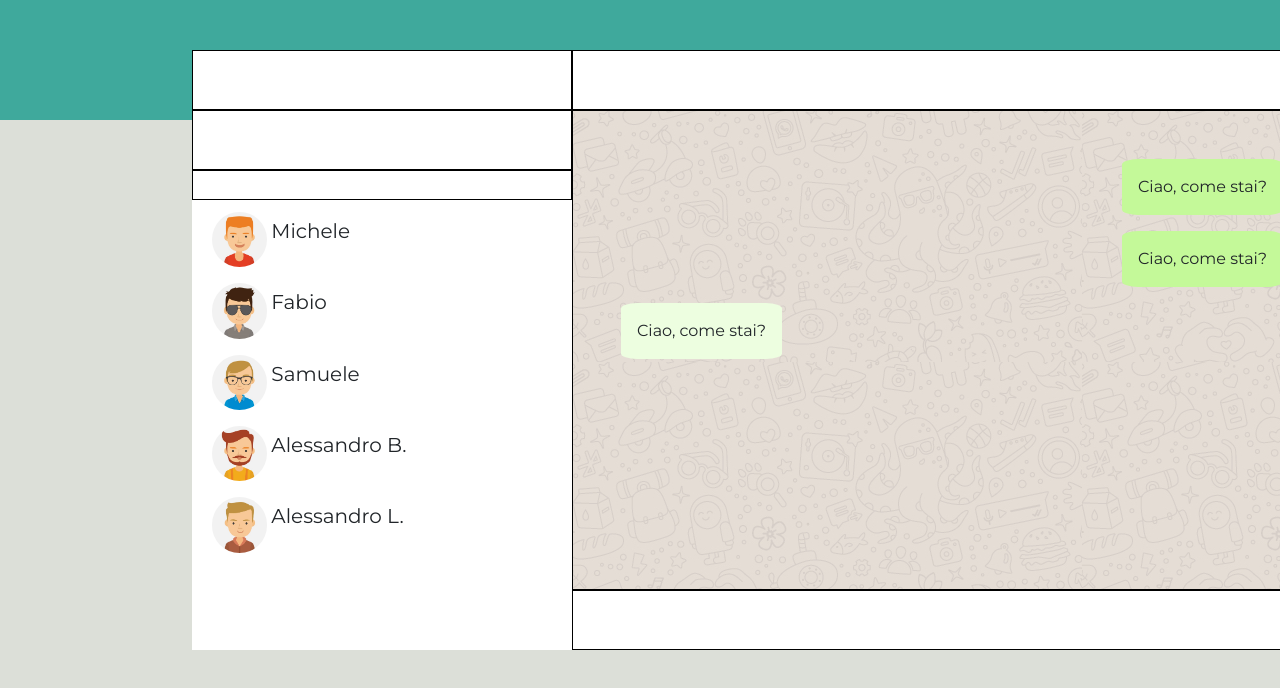
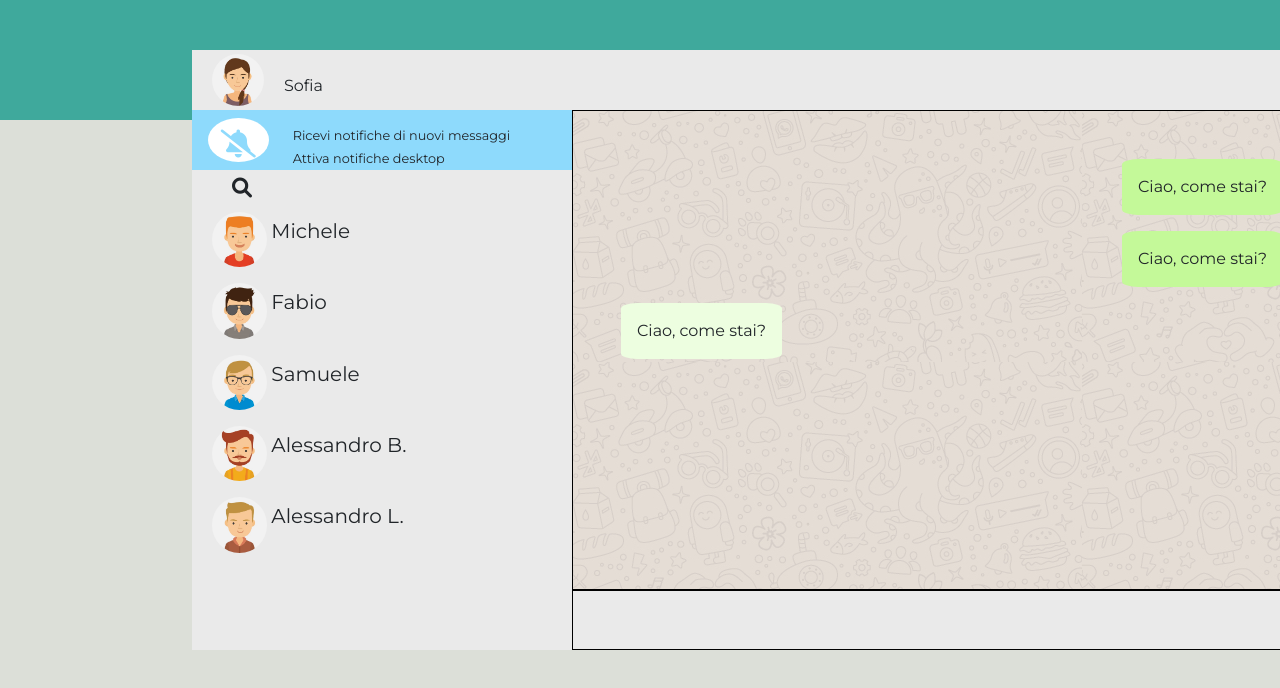
Before and after one commit to teoibnz/vue-boolzapp, a plain HTML site: page index.html in a window 1280 px wide. Shown: the top 688 px of the page. Drawn offline with nearby package versions, Linux system fonts and the light colour scheme.

Commit message:
refactoring css

```diff
--- a/css/style.css
+++ b/css/style.css
@@ -23,11 +23,15 @@ body{
 .my-chat-wrapper{
     height: 75vh;
     width: 100%;
-    background-color: white;
+    background-color: #eaeaea;
     padding: 0;
 }
 
 .my-user-section{
+    height: 100%;
+}
+
+.my-user-section img{
     height: 100%;
 }
 
@@ -38,19 +42,30 @@ body{
 .user-picture{
     width: 100%;
     height: 10%;
-    border: 1px solid black;
 }
 
 .desktop-update{
     width: 100%;
     height: 10%;
-    border: 1px solid black;
+    background-color: #8edafc;
+}
+
+.my-desktop-text p{
+    font-size: 0.8rem;
+}
+
+.desktop-update i{
+    color: #8edafc;
 }
 
 .my-search-bar{
     width: 100%;
     height: 5%;
-    border: 1px solid black;
+}
+
+.my-search-bar i{
+    margin-left: 2rem ;
+    padding: 2rem;
 }
 
 .my-open-chat{
@@ -85,10 +100,9 @@ body{
 }
 
 /* contenitore chat singola */
-.my-chat-container{
-}
+/* .my-chat-container{
+} */
 
 .contact-img{
     height: 100%;
-
 }
--- a/index.html
+++ b/index.html
@@ -32,9 +32,25 @@
                     <!-- sezione lista contatti -->
                     <div class="col-12 my-chat-wrapper d-flex">
                         <div class="col-4 my-user-section">
-                            <div class="col-12 user-picture"></div>
-                            <div class="col-12 desktop-update"></div>
-                            <div class="col-12 my-search-bar"></div>
+                            <div class="col-12 user-picture d-flex">
+                                <img class="img-fluid border-dark rounded-circle p-1 mx-3" src="img/avatar_io.jpg" alt="">
+                                <div class="mt-4">
+                                    Sofia
+                                </div>
+                            </div>
+                            <div class="col-12 desktop-update p-2 d-flex">
+                                <div class="col-2 rounded-circle bg-white text-center mx-2">
+                                    <i class="fas fa-bell-slash p-2 mt-1 fs-3 px-1"></i>
+                                </div>
+                                <div class="mx-3 py-2 my-desktop-text">
+                                    <p class="d-block mb-1">Ricevi notifiche di nuovi messaggi</p>
+                                    <p>Attiva notifiche desktop</p>
+
+                                </div>
+                            </div>
+                            <div class="col-12 my-search-bar">
+                                <i class="fa-solid fa-magnifying-glass p-2 fs-5"></i>
+                            </div>
 
                             <!-- lista chat aperte -->
                             <div class="col-12 my-open-chat">
```
